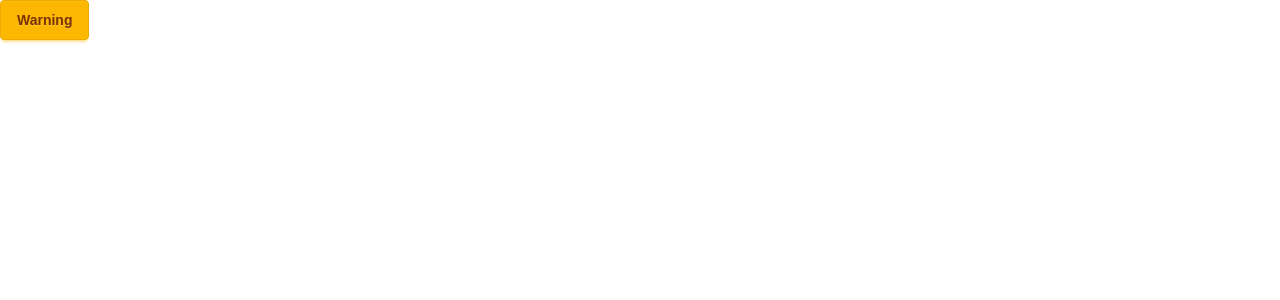
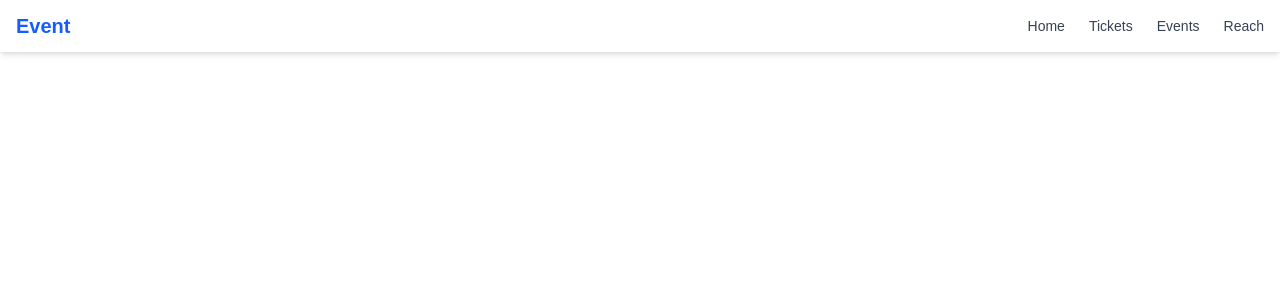
Before and after one commit to SantinoGiordano/TicketAppFrontend, a Next.js app: page / in a window 1280 px wide. Shown: the top 300 px of the page. Built offline with nearby package versions, Linux system fonts and the light colour scheme.

Commit message:
imported nav

```diff
--- a/app/(root)/page.tsx
+++ b/app/(root)/page.tsx
@@ -1,9 +1,9 @@
+import Nav from "../components/Nav"
 
 
 const Home = () => {
   return (
-
-    <button className="btn btn-warning">Warning</button>
+    <Nav/>
   )
 }
 
```
